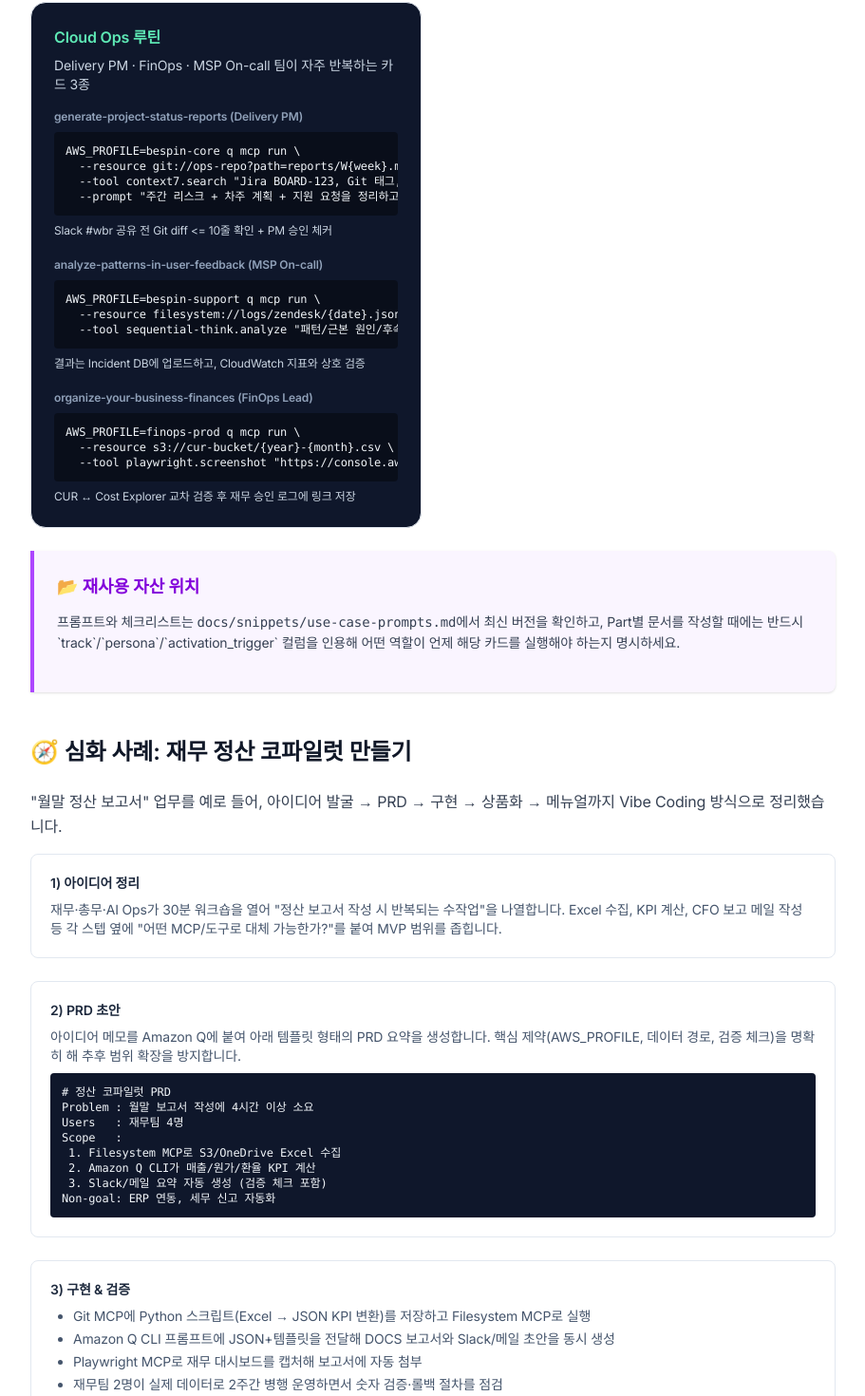
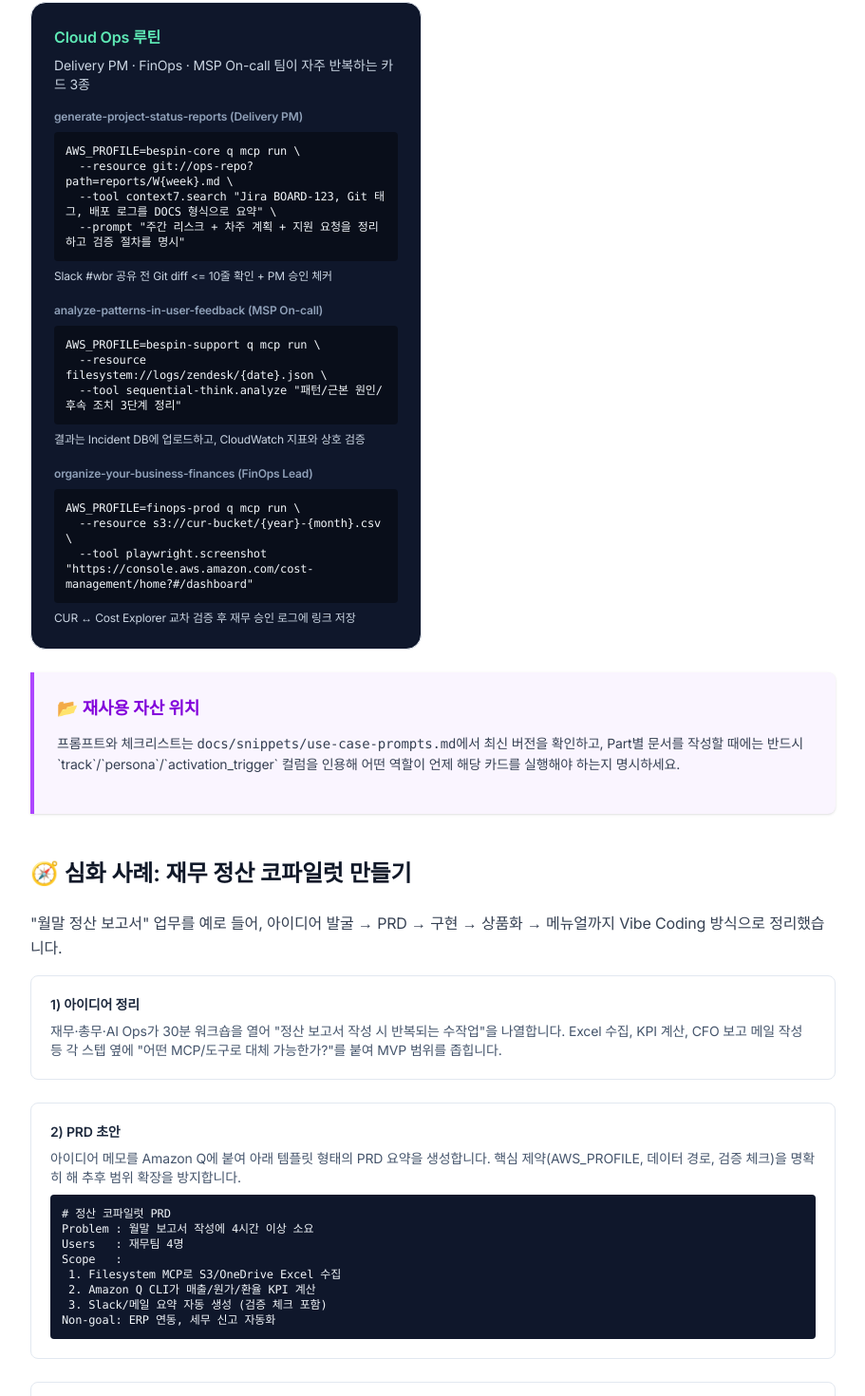
Before and after one commit to ryong-git/ai-coding-guide, a Next.js app: page /part8/team-workflow in a window 1280 px wide. Shown: the part 1824-3294 px from the top of the page at 95% size, without its empty margins (344-1255 px from the left). Built offline with nearby package versions, Linux system fonts and the light colour scheme.

Commit message:
style: preserve code block line breaks

```diff
--- a/mdx-components.tsx
+++ b/mdx-components.tsx
@@ -53,7 +53,7 @@
       </code>
     ),
     pre: ({ children }) => (
-      <pre className="bg-gray-900 text-gray-100 rounded-lg p-4 overflow-x-auto mb-4 text-sm">
+      <pre className="bg-gray-900 text-gray-100 rounded-lg p-4 overflow-x-auto whitespace-pre-wrap mb-4 text-sm">
         {children}
       </pre>
     ),
--- a/src/app/part8/team-workflow/page.tsx
+++ b/src/app/part8/team-workflow/page.tsx
@@ -157,7 +157,7 @@
             <div className="space-y-5">
               <div>
                 <div className="text-xs font-semibold text-slate-400">generate-project-status-reports (Delivery PM)</div>
-                <pre className="mt-2 overflow-x-auto rounded bg-black/40 p-3 text-xs font-mono">
+                <pre className="mt-2 overflow-x-auto rounded bg-black/40 p-3 text-xs font-mono whitespace-pre-wrap">
 {`AWS_PROFILE=bespin-core q mcp run \\
   --resource git://ops-repo?path=reports/W{week}.md \\
   --tool context7.search "Jira BOARD-123, Git 태그, 배포 로그를 DOCS 형식으로 요약" \\
@@ -167,7 +167,7 @@
               </div>
               <div>
                 <div className="text-xs font-semibold text-slate-400">analyze-patterns-in-user-feedback (MSP On-call)</div>
-                <pre className="mt-2 overflow-x-auto rounded bg-black/40 p-3 text-xs font-mono">
+                <pre className="mt-2 overflow-x-auto rounded bg-black/40 p-3 text-xs font-mono whitespace-pre-wrap">
 {`AWS_PROFILE=bespin-support q mcp run \\
   --resource filesystem://logs/zendesk/{date}.json \\
   --tool sequential-think.analyze "패턴/근본 원인/후속 조치 3단계 정리"`}
@@ -176,7 +176,7 @@
               </div>
               <div>
                 <div className="text-xs font-semibold text-slate-400">organize-your-business-finances (FinOps Lead)</div>
-                <pre className="mt-2 overflow-x-auto rounded bg-black/40 p-3 text-xs font-mono">
+                <pre className="mt-2 overflow-x-auto rounded bg-black/40 p-3 text-xs font-mono whitespace-pre-wrap">
 {`AWS_PROFILE=finops-prod q mcp run \\
   --resource s3://cur-bucket/{year}-{month}.csv \\
   --tool playwright.screenshot "https://console.aws.amazon.com/cost-management/home?#/dashboard"`}
@@ -213,7 +213,7 @@
               아이디어 메모를 Amazon Q에 붙여 아래 템플릿 형태의 PRD 요약을 생성합니다. 핵심 제약(AWS_PROFILE, 데이터 경로, 검증 체크)을 명확히 해
               추후 범위 확장을 방지합니다.
             </p>
-            <pre className="bg-slate-900 text-slate-100 rounded p-3 text-xs font-mono overflow-x-auto">{`# 정산 코파일럿 PRD
+            <pre className="bg-slate-900 text-slate-100 rounded p-3 text-xs font-mono overflow-x-auto whitespace-pre-wrap">{`# 정산 코파일럿 PRD
 Problem : 월말 보고서 작성에 4시간 이상 소요
 Users   : 재무팀 4명
 Scope   :
@@ -237,7 +237,7 @@
               MVP를 "정산 코파일럿"으로 명명하고 Git 리포지토리·프롬프트·검증 절차를 묶어 사내 서비스화합니다. 아래 목차로 Confluence/Notion 메뉴얼을 작성해
               누구나 동일한 방식으로 실행할 수 있게 합니다.
             </p>
-            <pre className="bg-slate-900 text-slate-100 rounded p-3 text-xs font-mono overflow-x-auto">{`정산 코파일럿 메뉴얼
+            <pre className="bg-slate-900 text-slate-100 rounded p-3 text-xs font-mono overflow-x-auto whitespace-pre-wrap">{`정산 코파일럿 메뉴얼
 1. 목적/권한 (AWS_PROFILE=finops-prod)
 2. 준비물: S3 경로, Slack 채널 ID, 검증 체크리스트
 3. 실행 순서: CLI 명령 + 실패 시 롤백 절차
--- a/src/app/part9/cost-optimization/page.tsx
+++ b/src/app/part9/cost-optimization/page.tsx
@@ -172,7 +172,7 @@
         <div className="rounded-xl border border-emerald-200 dark:border-emerald-700 bg-slate-900 text-slate-100 p-6 space-y-3">
           <h3 className="font-semibold text-emerald-300">organize-your-business-finances</h3>
           <p className="text-xs text-slate-300">FinOps Lead · 월간 AWS CUR/RI/저장소 지표를 요약해야 할 때</p>
-          <pre className="bg-black/40 rounded p-3 text-xs font-mono overflow-x-auto">
+          <pre className="bg-black/40 rounded p-3 text-xs font-mono overflow-x-auto whitespace-pre-wrap">
 {`AWS_PROFILE=bespin-finops q mcp run \\
   --resource s3://cur-bucket/{year}-{month}.csv \\
   --tool playwright.screenshot "https://console.aws.amazon.com/cost-management/home?#/dashboard" \\
@@ -183,7 +183,7 @@
         <div className="rounded-xl border border-cyan-200 dark:border-cyan-700 bg-white dark:bg-slate-900 p-6 space-y-3">
           <h3 className="font-semibold text-cyan-600 dark:text-cyan-300">build-financial-models</h3>
           <p className="text-xs text-gray-600 dark:text-gray-300">FinOps Lead · 아키텍처 변경 전 비용 민감도 모델링이 필요할 때</p>
-          <pre className="bg-gray-900 text-gray-100 rounded p-3 text-xs font-mono overflow-x-auto">
+          <pre className="bg-gray-900 text-gray-100 rounded p-3 text-xs font-mono overflow-x-auto whitespace-pre-wrap">
 AWS_PROFILE=bespin-finops q mcp run \
   --resource git://iac/modules?path=eks/variables.tf \
   --tool context7.search "EKS cost components" \
@@ -194,7 +194,7 @@
         <div className="rounded-xl border border-purple-200 dark:border-purple-700 bg-white dark:bg-slate-900 p-6 space-y-3">
           <h3 className="font-semibold text-purple-600 dark:text-purple-300">draft-investment-memos</h3>
           <p className="text-xs text-gray-600 dark:text-gray-300">Strategy Office · FinOps 데이터를 투자/비즈니스 언어로 바꿔야 할 때</p>
-          <pre className="bg-gray-900 text-gray-100 rounded p-3 text-xs font-mono overflow-x-auto">
+          <pre className="bg-gray-900 text-gray-100 rounded p-3 text-xs font-mono overflow-x-auto whitespace-pre-wrap">
 AWS_PROFILE=bespin-strategy q mcp run \
   --resource filesystem://reports/monthly-finops.md \
   --tool memory.write "FinOps memo knowledge" \
--- a/src/app/part9/iac-integration/page.tsx
+++ b/src/app/part9/iac-integration/page.tsx
@@ -106,7 +106,7 @@
           <p className="text-xs text-slate-300">
             <strong>페르소나</strong>: Delivery PM · <strong>Activation</strong>: 멀티 환경 설계안 중 비용/보안/운영 리스크를 비교해야 할 때
           </p>
-          <pre className="bg-black/40 rounded p-3 text-xs font-mono overflow-x-auto">
+          <pre className="bg-black/40 rounded p-3 text-xs font-mono overflow-x-auto whitespace-pre-wrap">
 AWS_PROFILE=bespin-architecture q mcp run \
   --resource git://iac/design-docs?path=eks-vs-ecs.md \
   --tool context7.search "EKS baseline, ECS best practice" \
@@ -123,7 +123,7 @@
           <p className="text-xs text-gray-600 dark:text-gray-300">
             <strong>페르소나</strong>: Architecture Researcher · <strong>Activation</strong>: 신규 서비스 도입 전 레퍼런스 아키텍처/보안 가이드를 빠르게 모아야 할 때
           </p>
-          <pre className="bg-gray-900 text-gray-100 rounded p-3 text-xs font-mono overflow-x-auto">
+          <pre className="bg-gray-900 text-gray-100 rounded p-3 text-xs font-mono overflow-x-auto whitespace-pre-wrap">
 AWS_PROFILE=bespin-research q mcp run \
   --resource fetch://awsdocs/landing-zone-library.json \
   --tool memory.write "Landing Zone 참고 노트" \
--- a/src/components/ui/code-block.tsx
+++ b/src/components/ui/code-block.tsx
@@ -13,7 +13,7 @@
           {title}
         </div>
       )}
-      <pre className={`bg-gray-900 text-gray-100 ${title ? 'rounded-t-none' : ''} rounded-lg p-4 overflow-x-auto text-sm font-mono leading-relaxed`}>
+      <pre className={`bg-gray-900 text-gray-100 ${title ? 'rounded-t-none' : ''} rounded-lg p-4 overflow-x-auto whitespace-pre-wrap text-sm font-mono leading-relaxed`}>
         <code className={language ? `language-${language}` : ''}>
           {children}
         </code>
```
